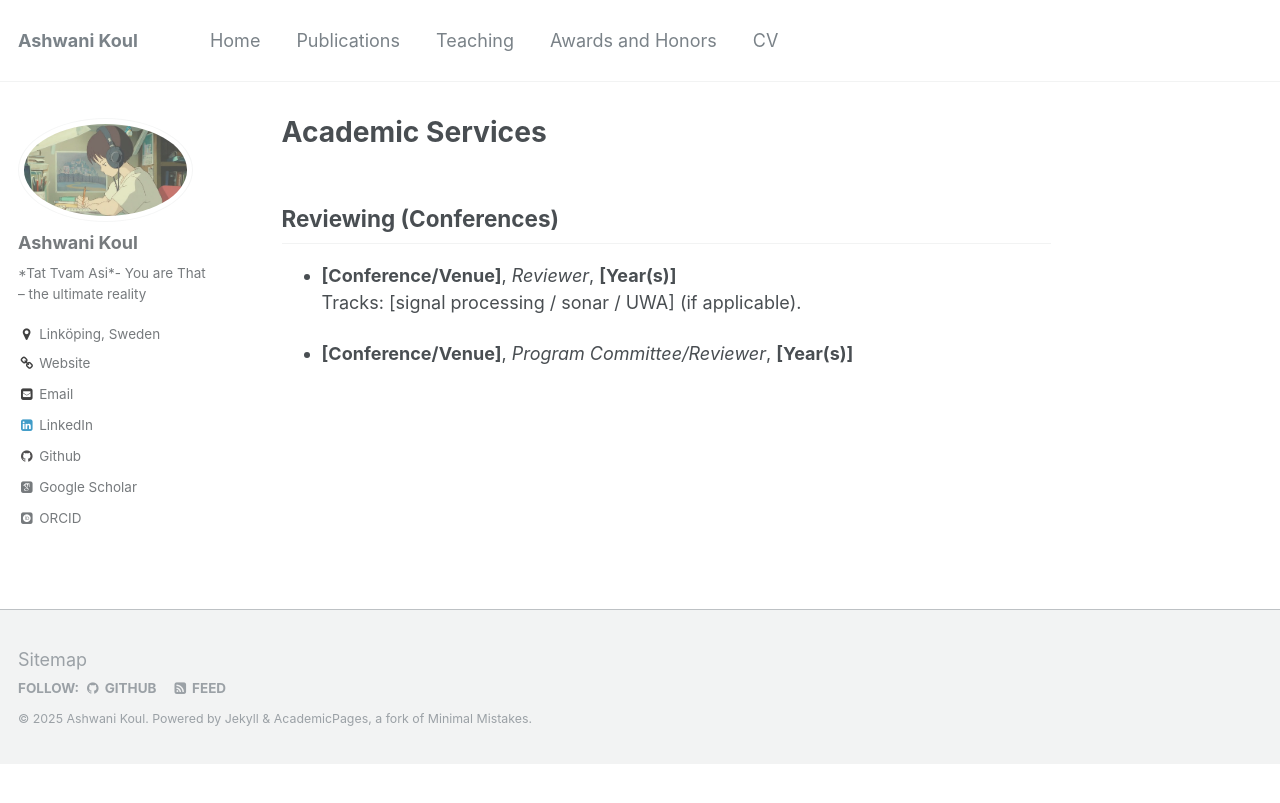
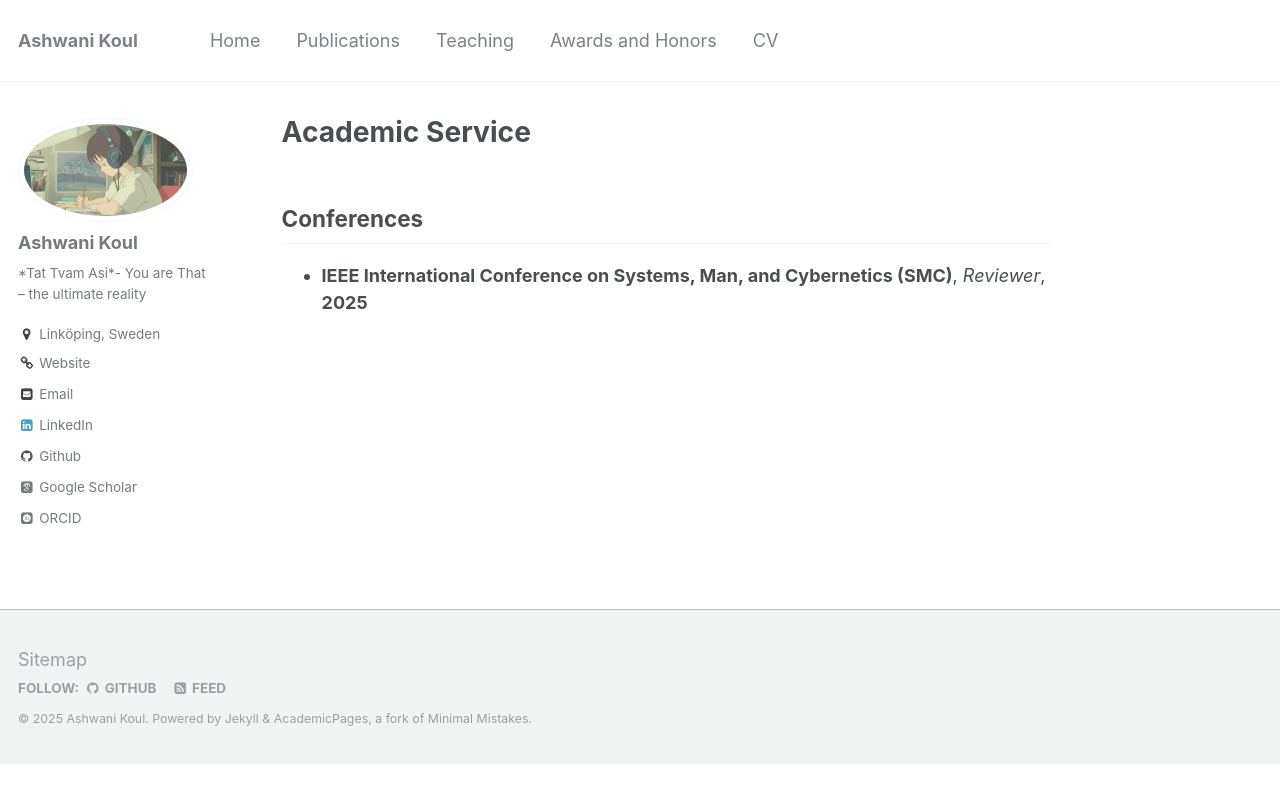
Before and after one commit to ASHKoul/ASHKoul.github.io, a Jekyll site: the page built from _pages/service.md, in a window 1280 px wide. Shown: the top 803 px of the page. Built offline with Jekyll 4.4.1, drawn with Linux system fonts in a browser that asks for light colours; some web fonts are replaced.

Commit message:
Update service.md

```diff
--- a/_pages/service.md
+++ b/_pages/service.md
@@ -1,13 +1,10 @@
 ---
 layout: single
-title: "Academic Services"
+title: "Academic Service"
 permalink: /service/
 author_profile: true
-toc: true
 ---
 
-## Reviewing (Conferences)
-- **[Conference/Venue]**, *Reviewer*, **[Year(s)]**
-  Tracks: [signal processing / sonar / UWA] (if applicable).
+## Conferences
 
-- **[Conference/Venue]**, *Program Committee/Reviewer*, **[Year(s)]**
+- **IEEE International Conference on Systems, Man, and Cybernetics (SMC)**, *Reviewer*, **2025**
```
